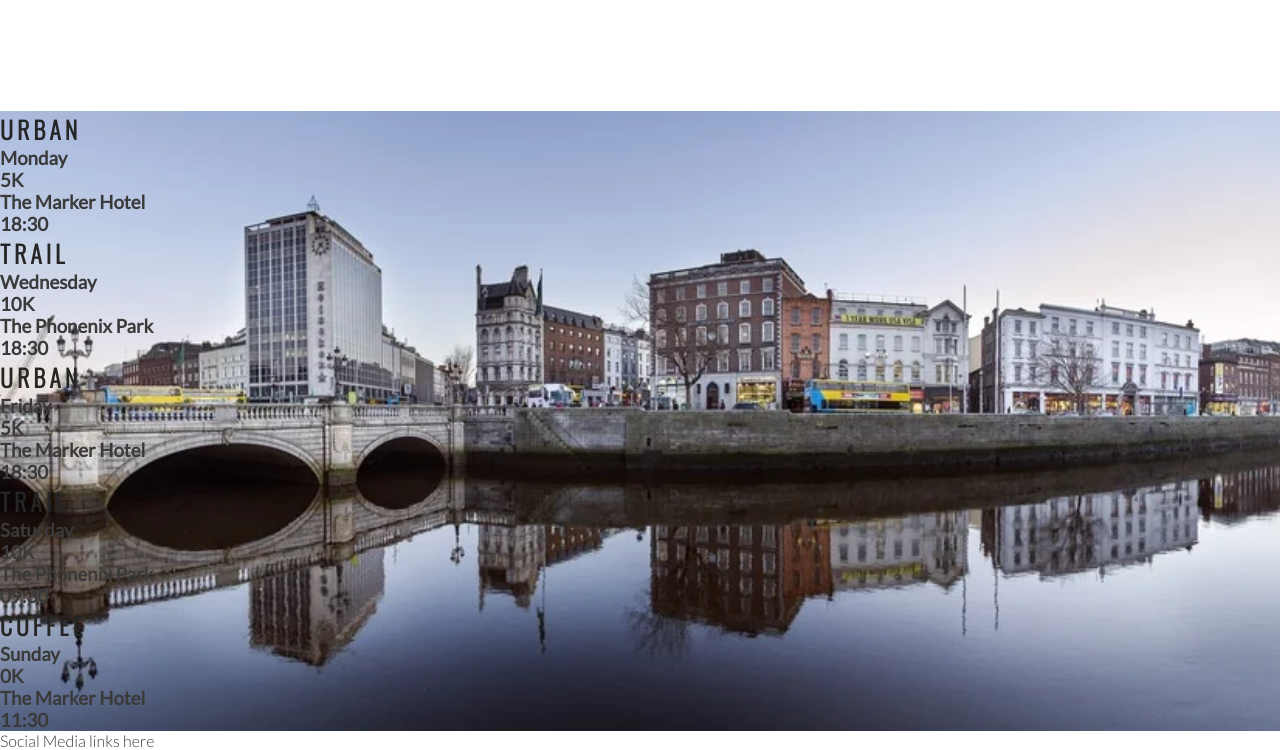
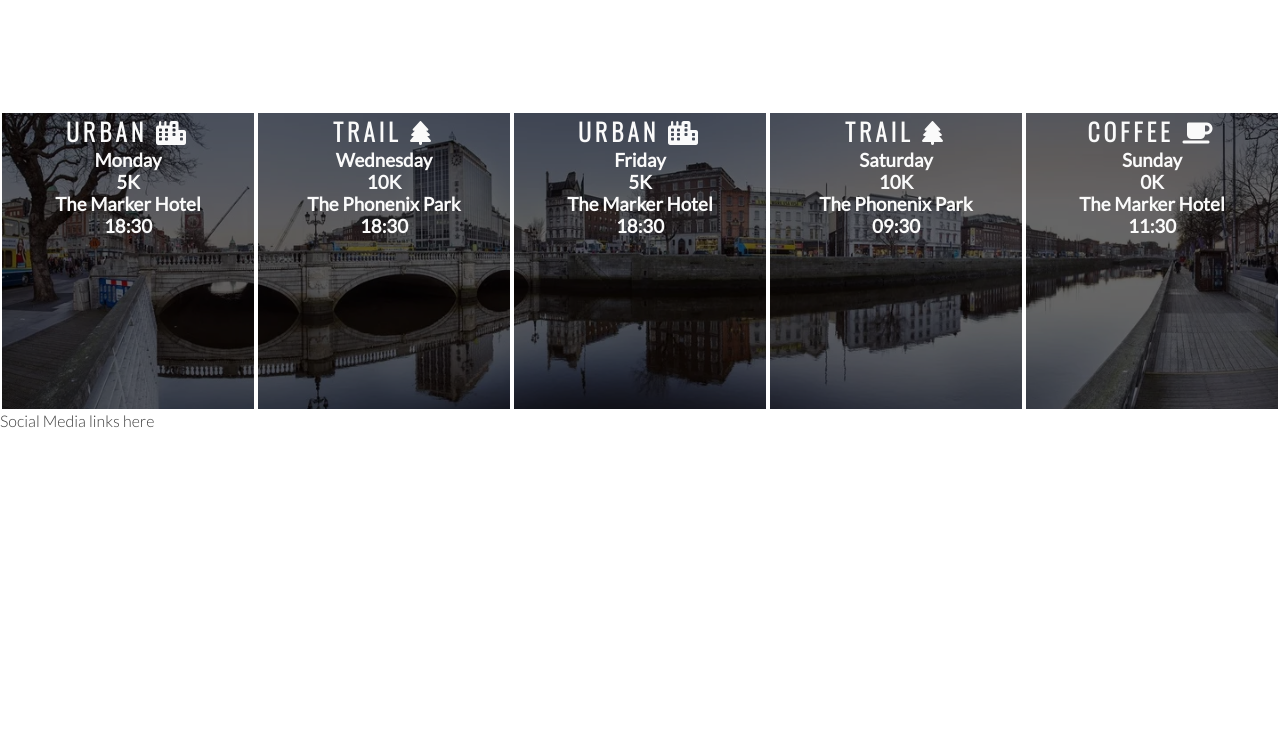
Before and after one commit to PriyaDevNow/love-running, a plain HTML site: page index.html in a window 1280 px wide. Shown: the part 1184-1934 px from the top of the page. After the commit the page ends 1614 px from the top, so only its background shows below. Drawn offline with nearby package versions, Linux system fonts and the light colour scheme.

Commit message:
Style times panels and add icons

```diff
--- a/assets/css/style.css
+++ b/assets/css/style.css
@@ -194,3 +194,19 @@
     width:100%;
 overflow:hidden;
 }
+#times div {
+color: #fafafa;
+background-color: rgba(0, 0, 0 ,.6);
+width: 20%;
+height:300px;
+float:left;
+padding: 30px o o 10px;
+text-align: center;
+border: 2px solid white;
+box-sizing: border-box;
+
+}
+
+#times h2 {
+    color: #fafafa;
+}
--- a/index.html
+++ b/index.html
@@ -85,7 +85,7 @@
     </section>
     <section id="times">
         <Div>
-            <h2>Urban</h2>
+            <h2>Urban <i class="fas fa-city"></i></h2>
                 <h3>Monday</h3>
                 <h3>5K</h3>
                 <h3>The Marker Hotel</h3>
@@ -93,28 +93,28 @@
 
         </Div>
         <Div>
-            <h2>Trail</h2>
+            <h2>Trail <i class="fas fa-tree"></i></h2>
             <h3>Wednesday</h3>
             <h3>10K</h3>
             <h3>The Phonenix Park</h3>
             <h3>18:30</h3>
         </Div>
         <Div>
-            <h2>Urban</h2>
+            <h2>Urban <i class="fas fa-city"></i></h2>
             <h3>Friday</h3>
             <h3>5K</h3>
             <h3>The Marker Hotel</h3>
             <h3>18:30</h3>
         </Div>
         <Div>
-            <h2>Trail</h2>
+            <h2>Trail <i class="fas fa-tree"></i></h2>
             <h3>Saturday</h3>
             <h3>10K</h3>
             <h3>The Phonenix Park</h3>
             <h3>09:30</h3>
         </Div>
         <Div>
-            <h2>Coffee</h2>
+            <h2>Coffee <i class="fas fa-coffee"></i></h2>
             <h3>Sunday</h3>
             <h3>0K</h3>
             <h3>The Marker Hotel</h3>
```
